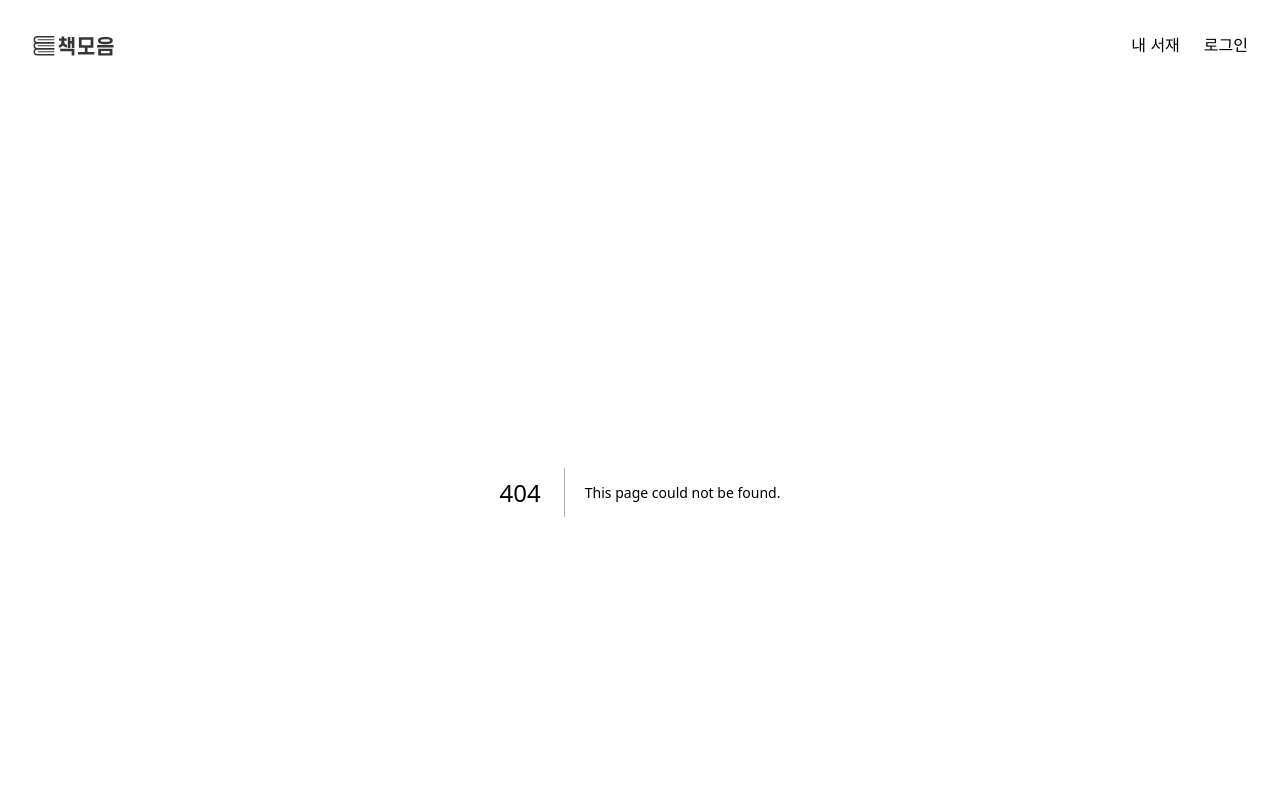
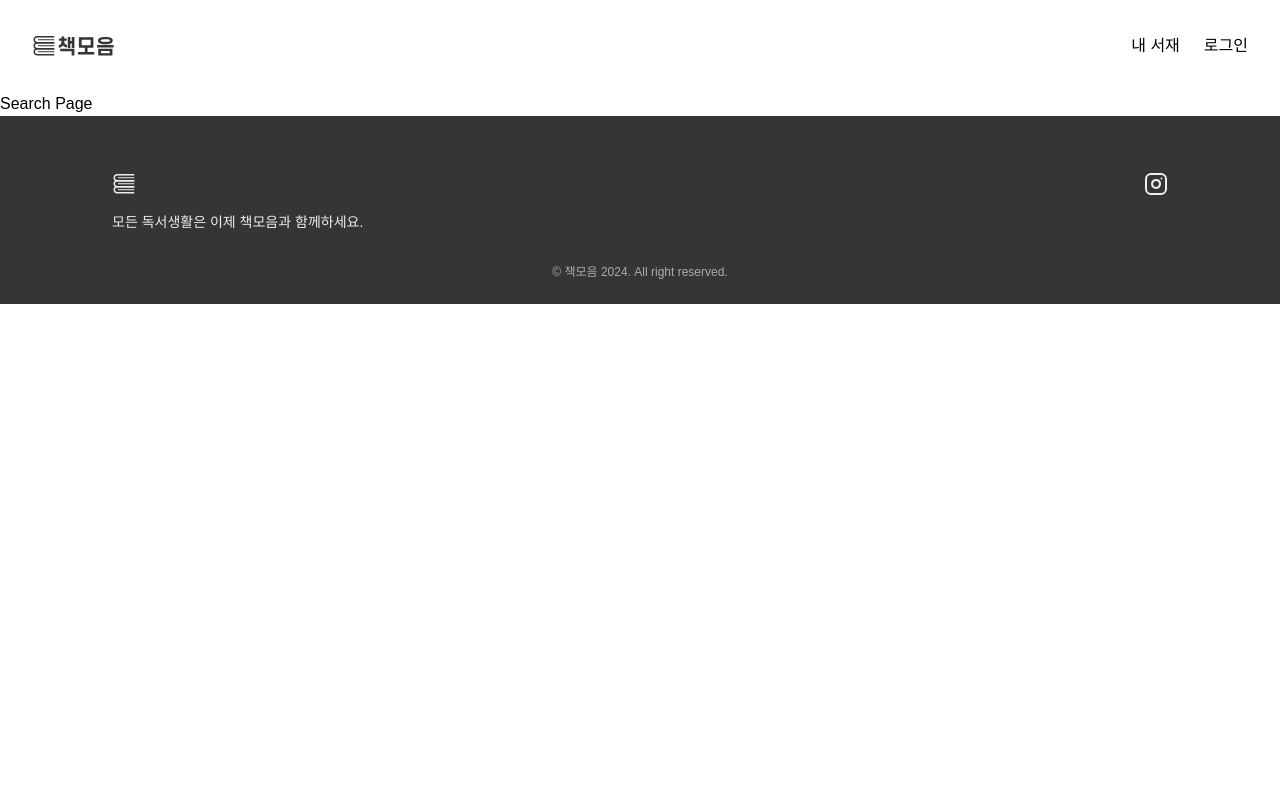
Before and after one commit to leechan02/Bookmoeum, a Next.js app: page /search in a window 1280 px wide. Before the commit this address had no page. Shown: the top 800 px of the page. Built offline with nearby package versions, Linux system fonts and the light colour scheme; a web font is replaced by a local one.

Commit message:
feat: searchPage link

```diff
--- a/app/(home)/page.tsx
+++ b/app/(home)/page.tsx
@@ -2,8 +2,16 @@
 
 import SearchBar from "@/components/Input/SearchBar";
 import MoveBooks from "./_components/MoveBooks";
+import { useRouter } from "next/navigation";
 
 export default function Home(): JSX.Element {
+  const router = useRouter();
+
+  const handleSearch = (query: string) => {
+    console.log(query);
+    router.push(`/search`);
+  };
+
   return (
     <>
       <header className='flex flex-col justify-center items-center gap-8 pt-14 pb-6'>
@@ -25,7 +33,7 @@ export default function Home(): JSX.Element {
         </div>
       </header>
       <div className='flex justify-center items-center pt-4 pb-14 sticky top-0 z-50'>
-        <SearchBar onSearch={(query) => console.log(query)} />
+        <SearchBar onSearch={handleSearch} />
       </div>
       <MoveBooks />
     </>
--- a/app/login/page.tsx
+++ b/app/login/page.tsx
@@ -1,6 +1,6 @@
 import React from 'react';
 
-export default function Login() {
+export default function LoginPage() {
   return (
     <div>
       Login page
--- /dev/null
+++ b/app/search/page.tsx
@@ -0,0 +1,7 @@
+export default function SearchPage() {
+  return (
+    <div>
+      Search Page
+    </div>
+  );
+}
```
